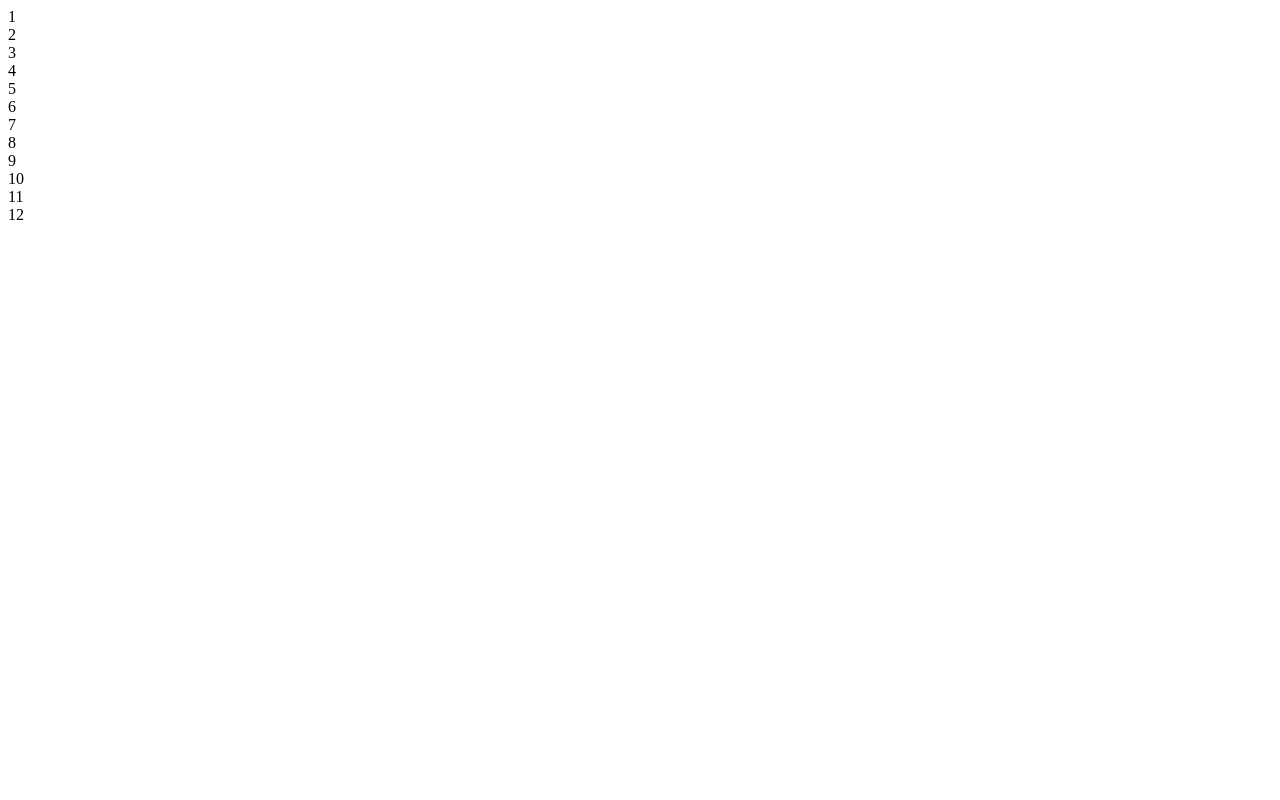
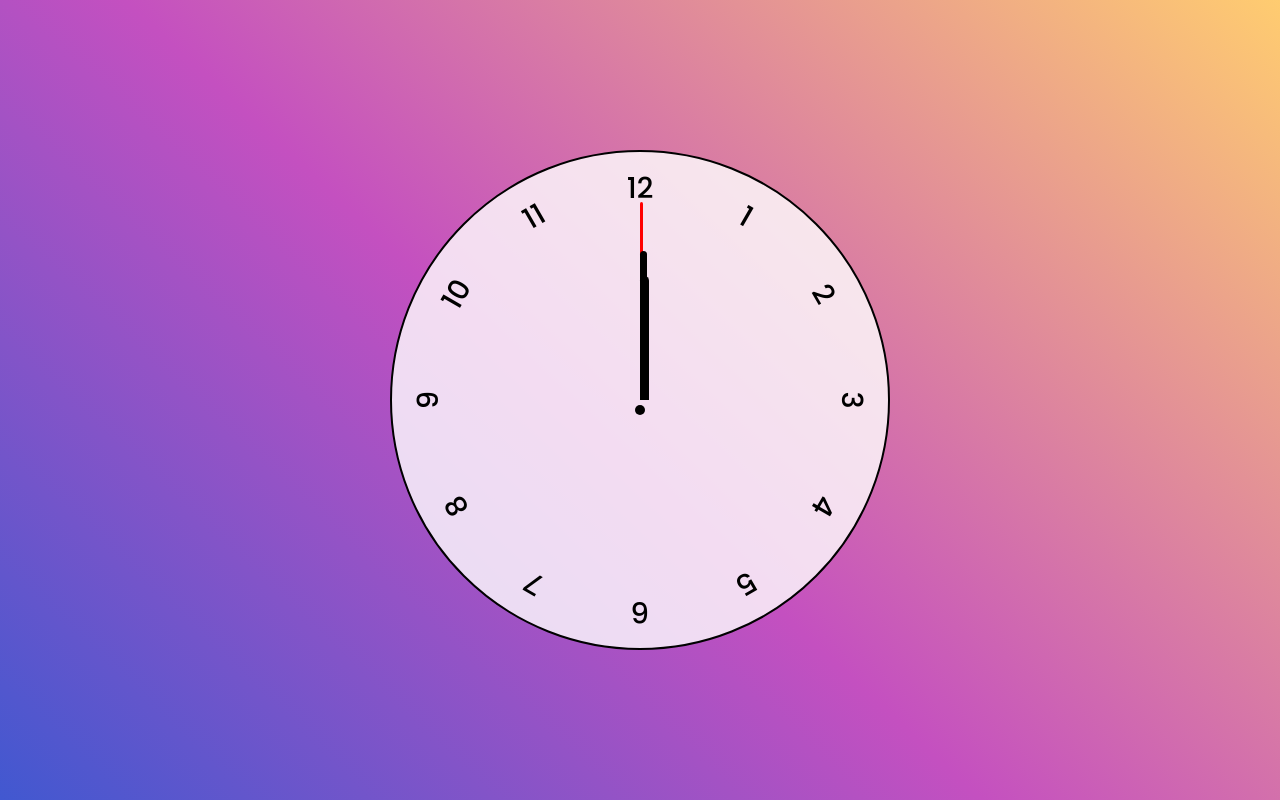
Before and after one commit to ZorittoWendy/-Relogio_html_css_js, a plain HTML site: page index.html in a window 1280 px wide. Drawn offline with Linux system fonts and the light colour scheme.

Commit message:
finalizando a parte de estilo do projeto

```diff
--- /dev/null
+++ b/css/ reset.css
@@ -0,0 +1,6 @@
+*{
+    box-sizing: border-box;
+    padding: 0;
+    margin: 0;
+    font-family: "Poppins", sans-serif;
+}
--- /dev/null
+++ b/css/components/body.css
@@ -0,0 +1,13 @@
+body{
+    background-image:linear-gradient(
+        43deg,
+        #4158d0 0%,
+        #c450c0 46%,
+        #ffcc70 100%
+    ) ;
+
+    height: 100vh;
+    display: flex;
+    align-items: center;
+    justify-content: center;
+}
--- /dev/null
+++ b/css/components/clock.css
@@ -0,0 +1,66 @@
+.clock{
+    width: 500px;
+    height: 500px;
+    background-color: rgba(255, 255, 255, 0.8);
+    border-radius: 50%;
+    border: 2px solid black;
+    position: relative;
+}
+
+.clock .number{
+
+    --rotation: 0;
+
+    position: absolute;
+    width: 100%;
+    height: 100%;
+    text-align: center;
+    transform: rotate(var(--rotation));
+    font-size: 1.8rem;
+    font-weight: 500;
+    padding: 15px;
+}
+
+.clock .number.number-1{
+    --rotation: 30deg;
+}
+
+.clock .number.number-2{
+    --rotation: 60deg;
+}
+
+.clock .number.number-3{
+    --rotation: 90deg;
+}
+
+.clock .number.number-4{
+    --rotation: 120deg;
+}
+
+.clock .number.number-5{
+    --rotation: 150deg;
+}
+
+.clock .number.number-6{
+    --rotation: 180deg;
+}
+
+.clock .number.number-7{
+    --rotation: 210deg;
+}
+
+.clock .number.number-8{
+    --rotation: 240deg;
+}
+
+.clock .number.number-9{
+    --rotation: 270deg;
+}
+
+.clock .number.number-10{
+    --rotation: 300deg;
+}
+
+.clock .number.number-11{
+    --rotation: 330deg;
+}
--- /dev/null
+++ b/css/components/time.css
@@ -0,0 +1,45 @@
+.clock::after{
+    content: "";
+    position: absolute;
+    width: 10px;
+    height: 10px;
+    border-radius: 50%;
+    top: 50%;
+    left: 50%;
+    z-index: 11;
+    background-color: black;
+    transform: translate(-50%, 50%);
+}
+
+.clock .time{
+
+    --rotation:0;
+
+    position: absolute;
+    bottom: 50%;
+    left: 50%;
+    background-color: black;
+    z-index: 10;
+    transform: translateX(-50%) rotate(calc(var(rotation) * 1deg));
+    transform-origin:bottom;
+    border-top-left-radius: 10px;
+    border-top-right-radius: 10px;
+}
+
+.clock .time.seconds{
+    width: 3px;
+    height: 40%;
+    background-color: red;
+}
+
+.clock .time.minutes{
+    width: 7px;
+    height: 30%;
+    background-color: black;
+}
+
+.clock .time.hors{
+    width: 9px;
+    height: 25%;
+    background-color: black;
+}
--- a/index.html
+++ b/index.html
@@ -8,9 +8,13 @@
       href="https://fonts.googleapis.com/css2?family=Poppins:wght@400;500;700&display=swap"
       rel="stylesheet"
     />
+    <link rel="stylesheet" href="css/ reset.css">
+    <link rel="stylesheet" href="css/components/body.css">
+    <link rel="stylesheet" href="css/components/clock.css">
+    <link rel="stylesheet" href="css/components/time.css"
   </head>
   <body>
-    <div class="clock"></div>
+    <div class="clock">
       <div class="time seconds"></div>
       <div class="time minutes"></div>
       <div class="time hors"></div>
@@ -27,5 +31,6 @@
       <div class="number number-10">10</div>
       <div class="number number-11">11</div>
       <div class="number number-12">12</div>
+  </div>
   </body>
 </html>
```
Lines whose indentation alone changed are shown as unchanged.
